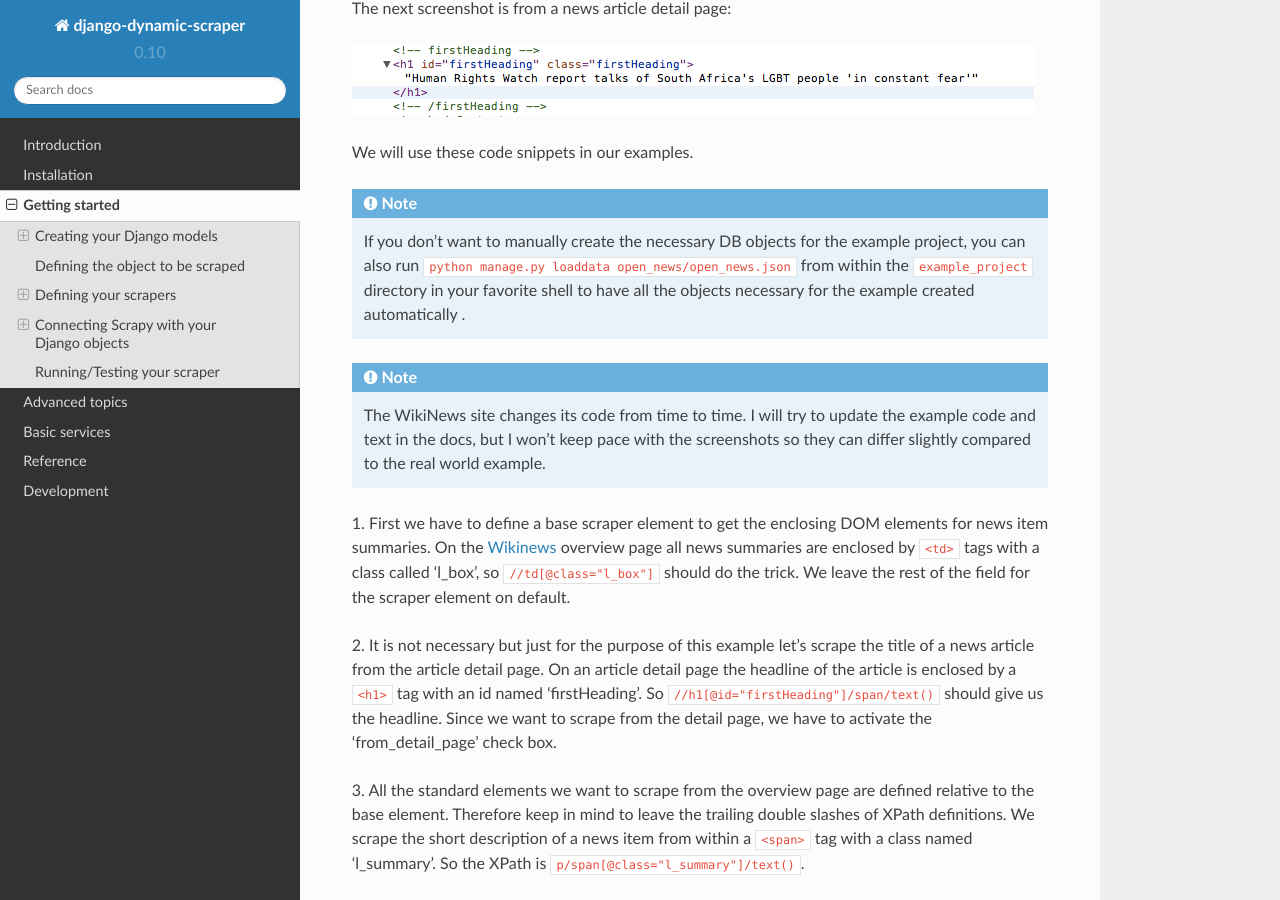
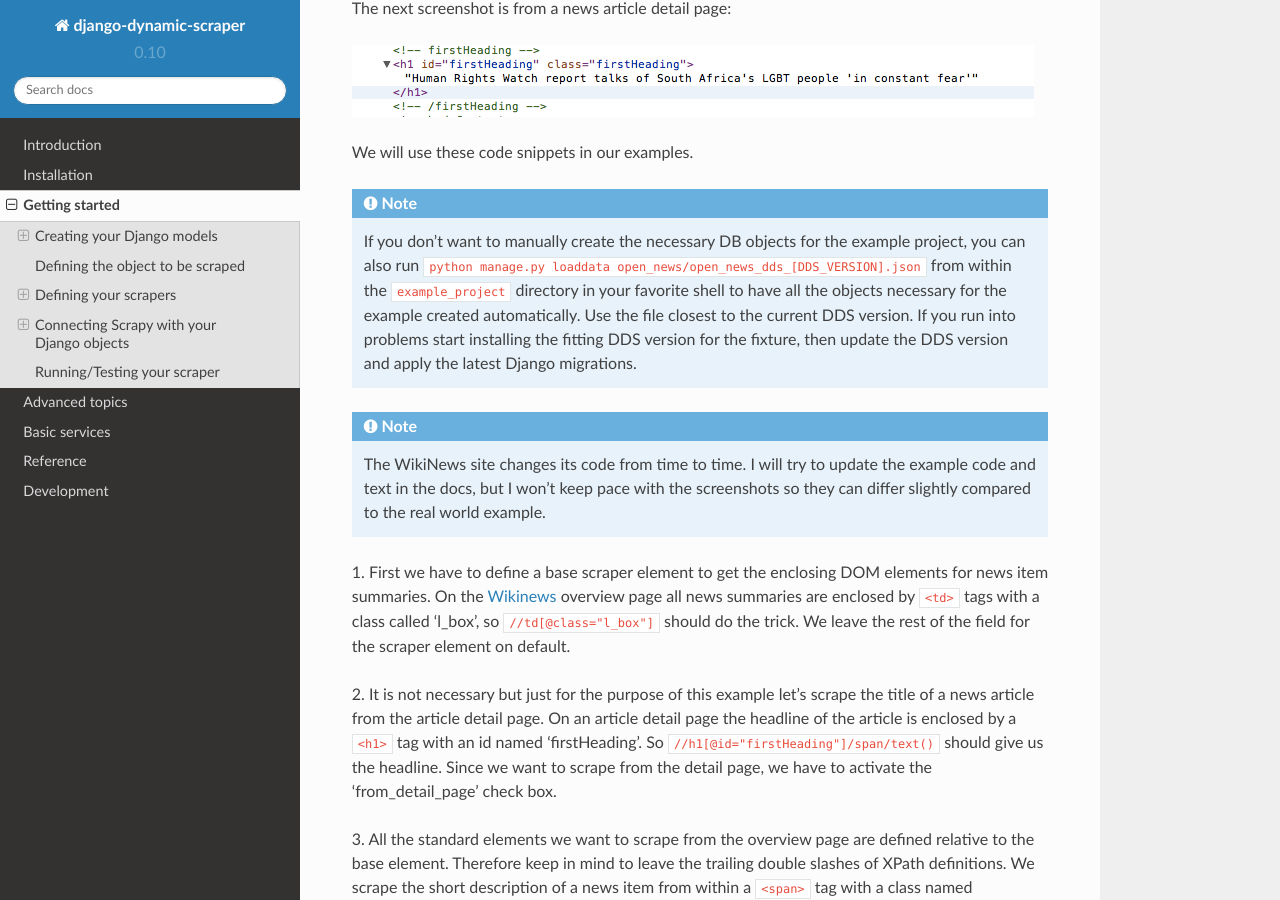
Before and after one commit to dev02019/django-dynamic-scraper, a Sphinx documentation site: the page built from docs/getting_started.rst, in a window 1280 px wide and 900 px high, scrolled down 5732 px. Built offline with Sphinx 7.4.7 and the Read the Docs theme 2.0.0, drawn with Linux system fonts in a browser that asks for light colours.

```diff
--- a/docs/development.rst
+++ b/docs/development.rst
@@ -128,6 +128,7 @@ Release Notes
   * Running most of the unit tests in parallel batches (when using the shell scripts)
     to speed up test runs
   * Updated ``django-celery`` version requirement to ``3.1.17`` to work with ``Django 1.9``
+  * Updated open_news example fixture, introduction of versioned fixture data dumps
 
 **Changes in version 0.9.6-beta** (2016-01-26)
 
--- a/docs/getting_started.rst
+++ b/docs/getting_started.rst
@@ -230,8 +230,10 @@ We will use these code snippets in our examples.
 
 .. note::
   If you don't want to manually create the necessary DB objects for the example project, you can also run
-  ``python manage.py loaddata open_news/open_news.json`` from within the ``example_project`` directory in your
-  favorite shell to have all the objects necessary for the example created automatically .
+  ``python manage.py loaddata open_news/open_news_dds_[DDS_VERSION].json`` from within the ``example_project``
+  directory in your favorite shell to have all the objects necessary for the example created automatically.
+  Use the file closest to the current DDS version. If you run into problems start installing the fitting
+  DDS version for the fixture, then update the DDS version and apply the latest Django migrations.
 
 .. note::
    The WikiNews site changes its code from time to time. I will try to update the example code and text in the
```
